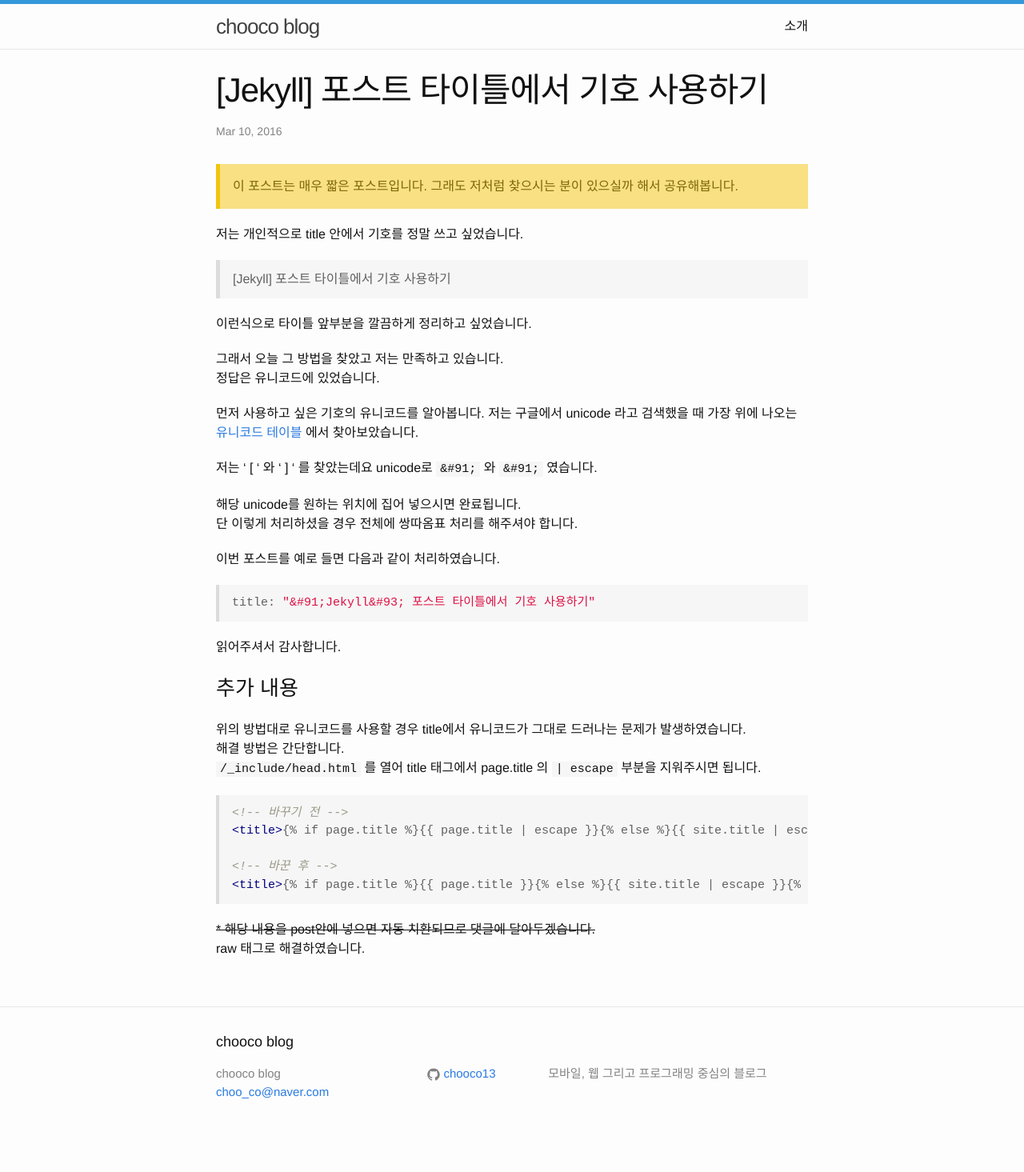
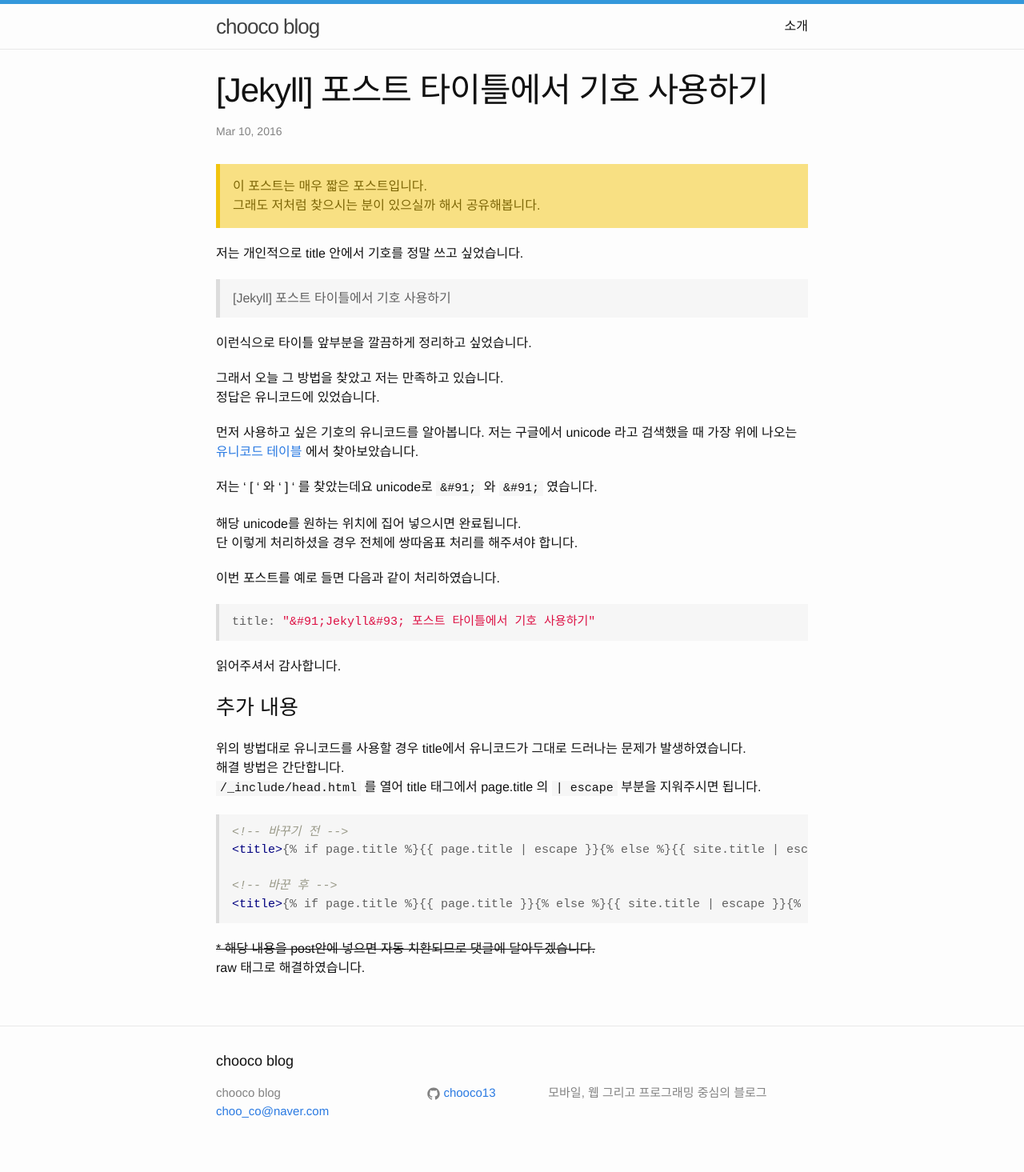
Before and after one commit to chooco13/chooco13.github.io, a Jekyll site: the page built from _posts/2016-03-10-[Jekyll]-포스트-타이틀에서-기호-사용하기.md, in a window 1280 px wide. Shown: the whole page at 80% size. Built offline with Jekyll 4.4.1, drawn with Linux system fonts in a browser that asks for light colours; comment, search, counter and statistics services are not loaded; before the commit the page ends 1441 px from its top, so only the background shows below that.

Commit message:
modified

```diff
--- a/_posts/2016-03-10-[Jekyll]-포스트-타이틀에서-기호-사용하기.md
+++ b/_posts/2016-03-10-[Jekyll]-포스트-타이틀에서-기호-사용하기.md
@@ -6,7 +6,7 @@
 description: "Jekyll 포스트 타이틀에서 기호 사용하는 법에 대해 알아보도록 하겠습니다."
 ---
 <div class="yellow-box">
-이 포스트는 매우 짧은 포스트입니다.
+이 포스트는 매우 짧은 포스트입니다.<br>
 그래도 저처럼 찾으시는 분이 있으실까 해서 공유해봅니다.
 </div>
 
```
Also changed, not shown: _posts/2016-03-01-[OpenShift]-Node.js-+-MongoDB를-사용해보자.md (+1 -1 lines), images/2016-03-01/result.png (renamed from images/1/result.png).
